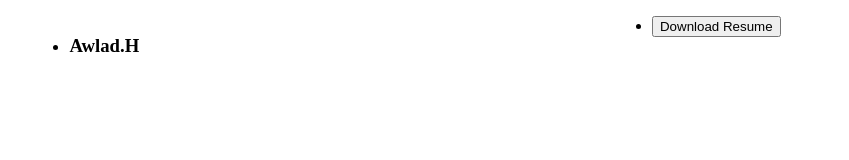
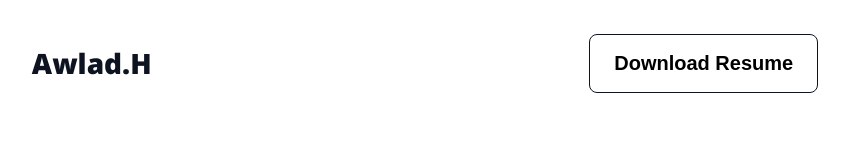
Before and after one commit to mahfuzarrahmanmunna/old-assignment-batch-10, a plain HTML site: page index.html in a window 1280 px wide. Shown: the whole page, without its empty margins (235-1084 px from the left). Drawn offline with nearby package versions, Linux system fonts and the light colour scheme; a web font is replaced by a local one.

Commit message:
navigation bar done

```diff
--- a/index.html
+++ b/index.html
@@ -6,11 +6,11 @@
     <title>Old Assignment Exercise </title>
     <link rel="stylesheet" href="styles/style.css">
 </head>
-<body>
+<body class="open-sans-normal">
     <header>
         <nav>
             <ul>
-                <li><h3 class="name">Awlad.H</h3></li>
+                <li><h3 class="name primary-color">Awlad.H</h3></li>
                 <li><button>Download Resume</button></li>
             </ul>
         </nav>
--- a/styles/style.css
+++ b/styles/style.css
@@ -1,4 +1,36 @@
+/* font import */
+@import url('https://fonts.googleapis.com/css2?family=Azeret+Mono:ital,wght@0,100..900;1,100..900&family=Fira+Sans:ital,wght@0,100;0,200;0,300;0,400;0,500;0,600;0,700;0,800;0,900;1,100;1,200;1,300;1,400;1,500;1,600;1,700;1,800;1,900&family=Open+Sans:ital,wght@0,300..800;1,300..800&family=Work+Sans:ital,wght@0,100..900;1,100..900&display=swap');
+/* font style */
+
+.open-sans-normal {
+  font-family: "Open Sans", serif;
+  font-optical-sizing: auto;
+  font-style: normal;
+  font-variation-settings:
+    "wdth" 100;
+    color: rgba(13, 19, 33, 1);
+
+}
+/* Nav Styles */
 nav ul{
     display: flex;
     justify-content: space-around;
+    align-items: center;
 }
+nav ul li {
+    list-style: none;
+}
+nav ul li .name{
+    font-weight: 800;
+    font-size: 28px;
+}
+nav ul li button {
+    font-size: 20px;
+    font-weight: 600;
+    padding: 17px 24px;
+    border: 0.15px solid rgba(13, 19, 33, 1);
+    border-radius: 8px;
+    background-color: white;
+}
+
+/* Shared link */
```
